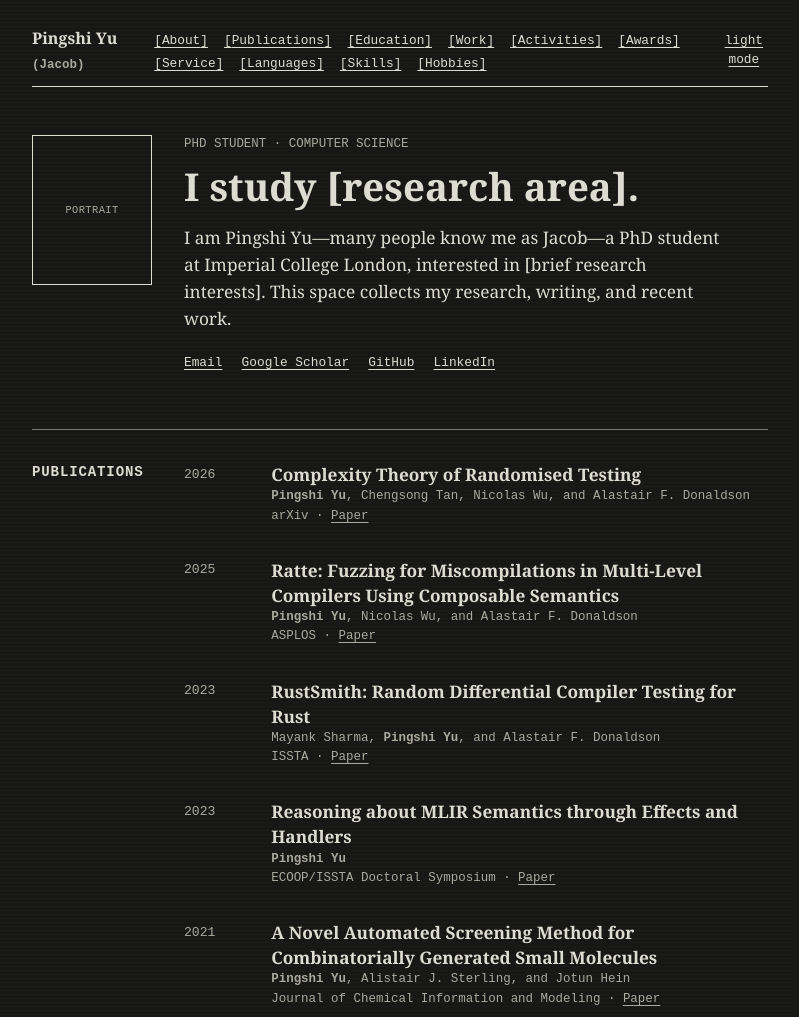
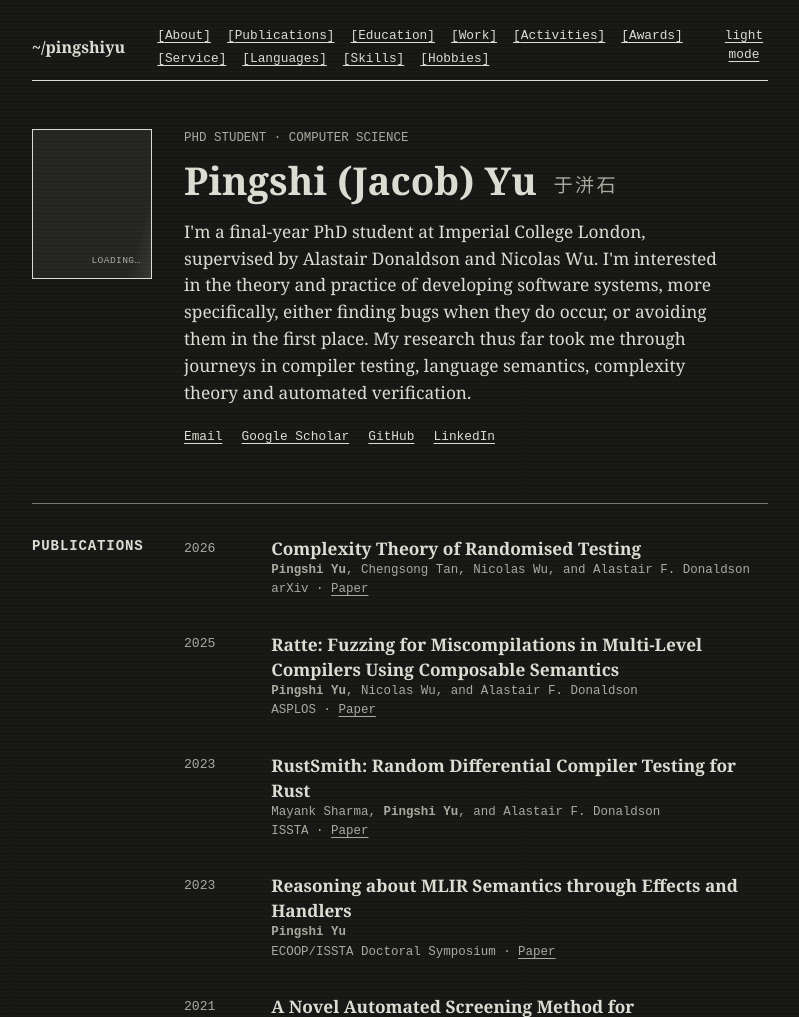
Before and after one commit to pingshiyu/pingshiyu.github.io, a plain HTML site: page index.html in a window 1280 px wide. Shown: the top 1017 px of the page, without its empty margins (240-1039 px from the left). Drawn offline with Linux system fonts and the light colour scheme.

Commit message:
populated with rest of info

```diff
--- a/index.html
+++ b/index.html
@@ -73,7 +73,7 @@
 
     header {
       display: flex;
-      align-items: baseline;
+      align-items: center;
       justify-content: space-between;
       gap: 2rem;
       padding-block: 1.6rem 0.65rem;
@@ -81,9 +81,11 @@
     }
 
     .name {
+      flex-shrink: 0;
       margin: 0;
       font-size: 1rem;
       font-weight: 700;
+      white-space: nowrap;
     }
 
     nav ul {
@@ -138,16 +140,42 @@
     }
 
     .portrait-placeholder {
+      position: relative;
+      overflow: hidden;
       width: 100%;
       aspect-ratio: 4 / 5;
-      display: grid;
-      place-items: center;
       border: 1px solid var(--ink);
+      background: color-mix(in srgb, var(--ink) 7%, transparent);
+    }
+
+    .portrait-placeholder::before {
+      position: absolute;
+      inset: 0;
+      background: linear-gradient(
+        105deg,
+        transparent 25%,
+        color-mix(in srgb, var(--ink) 14%, transparent) 45%,
+        transparent 65%
+      );
+      content: "";
+      transform: translateX(-100%);
+      animation: portrait-loading 1.8s ease-in-out infinite;
+    }
+
+    .portrait-placeholder::after {
+      position: absolute;
+      right: 0.65rem;
+      bottom: 0.55rem;
       color: var(--muted);
+      content: "loading…";
       font-family: "Courier New", Courier, monospace;
-      font-size: 0.65rem;
+      font-size: 0.6rem;
       letter-spacing: 0.04em;
       text-transform: uppercase;
+    }
+
+    @keyframes portrait-loading {
+      to { transform: translateX(100%); }
     }
 
     .eyebrow,
@@ -168,6 +196,17 @@
       font-size: clamp(1.7rem, 6vw, 2.4rem);
       font-weight: 700;
       line-height: 1.18;
+      white-space: nowrap;
+    }
+
+    .chinese-name {
+      display: inline-block;
+      margin-left: 0.35em;
+      color: var(--muted);
+      font-size: 0.5em;
+      font-weight: 400;
+      letter-spacing: 0.12em;
+      vertical-align: 0.12em;
     }
 
     .lede {
@@ -302,6 +341,7 @@
 
     footer {
       display: flex;
+      flex-wrap: wrap;
       justify-content: space-between;
       gap: 1rem;
       padding-block: 1.5rem 2.5rem;
@@ -309,6 +349,11 @@
       color: var(--muted);
       font-family: "Courier New", Courier, monospace;
       font-size: 0.68rem;
+    }
+
+    .authorship {
+      flex-basis: 100%;
+      font-size: 0.62rem;
     }
 
     @media (max-width: 42rem) {
@@ -346,13 +391,14 @@
 
     @media (prefers-reduced-motion: reduce) {
       html { scroll-behavior: auto; }
+      .portrait-placeholder::before { animation: none; }
     }
   </style>
 </head>
 <body>
   <div class="page">
     <header>
-      <p class="name">Pingshi Yu <span class="meta">(Jacob)</span></p>
+      <p class="name">~/pingshiyu</p>
       <div class="header-tools">
         <nav aria-label="Primary navigation">
           <ul>
@@ -376,22 +422,23 @@
 
     <main>
       <div class="intro" id="about">
-        <div class="portrait-placeholder" role="img" aria-label="Portrait placeholder">
-          Portrait
-        </div>
+        <div class="portrait-placeholder" role="img" aria-label="Portrait loading placeholder"></div>
         <div>
           <p class="eyebrow">PhD student · Computer Science</p>
-          <h1>I study [research area].</h1>
+          <h1>Pingshi (Jacob) Yu <span class="chinese-name" lang="zh-Hans">于洴石</span></h1>
           <p class="lede">
-            I am Pingshi Yu—many people know me as Jacob—a PhD student at
-            Imperial College London, interested in [brief research interests].
-            This space collects my research, writing, and recent work.
+            I'm a final-year PhD student at Imperial College London, supervised
+            by Alastair Donaldson and Nicolas Wu. I'm interested in the theory
+            and practice of developing software systems, more specifically,
+            either finding bugs when they do occur, or avoiding them in the first
+            place. My research thus far took me through journeys in compiler testing,
+            language semantics, complexity theory and automated verification.
           </p>
           <div class="contact-links" aria-label="Contact links">
             <a href="mailto:email-protected">Email</a>
             <a href="https://scholar.google.com/citations?user=hbgX7rEAAAAJ&amp;hl=en">Google Scholar</a>
-            <a href="#">GitHub</a>
-            <a href="#">LinkedIn</a>
+            <a href="https://github.com/pingshiyu/">GitHub</a>
+            <a href="https://www.linkedin.com/in/jacob-pingshi-yu/">LinkedIn</a>
           </div>
         </div>
       </div>
@@ -470,7 +517,7 @@
             <li class="entry">
               <span class="entry-year">2016–20</span>
               <div>
-                <p class="entry-title">Mathematics and Computer Science</p>
+                <p class="entry-title">MMathCompSci Mathematics and Computer Science</p>
                 <p class="entry-organisation">St Anne's College, University of Oxford</p>
                 <p class="meta">Oxford</p>
               </div>
@@ -709,7 +756,7 @@
             <li>Haskell <span class="meta">proficient</span></li>
             <li>Python <span class="meta">fluent</span></li>
             <li>C++ <span class="meta">fluent</span></li>
-            <li>701st programming language <span class="meta">fluent, probably</span></li>
+            <li>701st programming language <span class="meta">same old, probably :)</span></li>
           </ul>
         </div>
       </section>
@@ -730,9 +777,8 @@
         <h2 id="hobbies-heading">Hobbies</h2>
         <div class="section-body">
           <p>
-            Away from the computer, I enjoy [hobby], [hobby], and [hobby].
-            Occasionally I also write about or photograph the things I find
-            along the way.
+            Apart from what's on this page, I also spend much time on piano playing
+            (Chopin, ragtime), cycling, Chess, <a href="https://www.geocaching.com/">Geocaching</a> and road-tripping.
           </p>
         </div>
       </section>
@@ -741,6 +787,7 @@
     <footer>
       <span>© <span id="year">2026</span> Pingshi Yu</span>
       <span>Last updated July 2026</span>
+      <span class="authorship">Webpage authorship: GPT-5.6 (first author) · Pingshi Yu (senior author)</span>
     </footer>
   </div>
 
```
